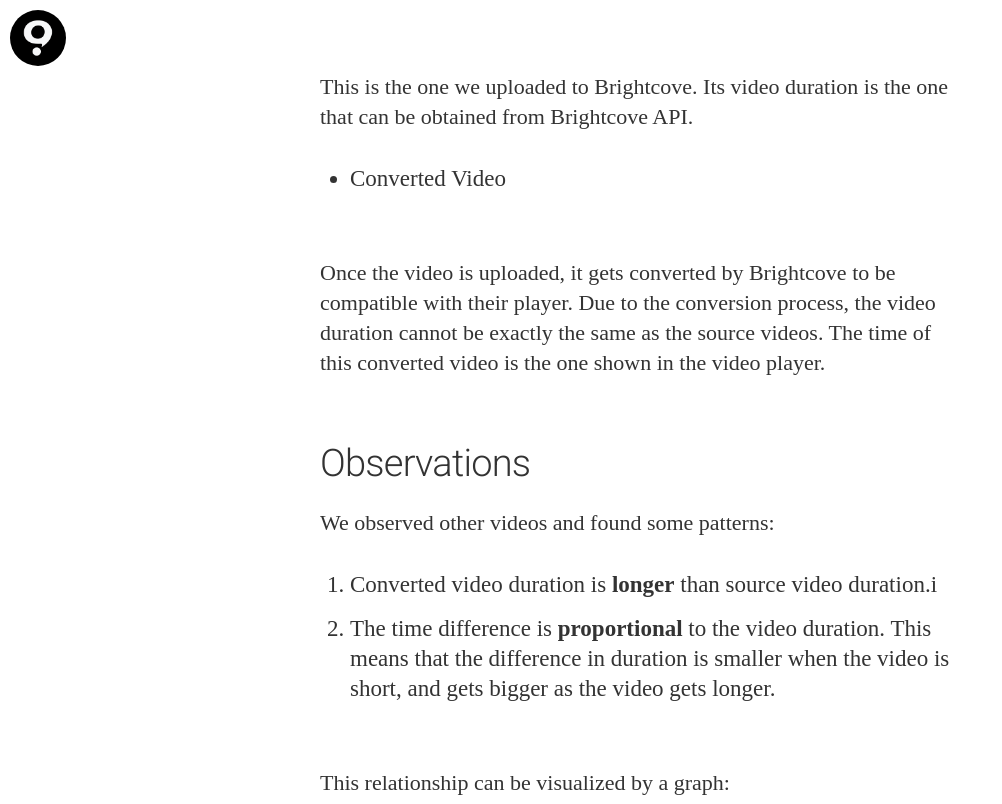
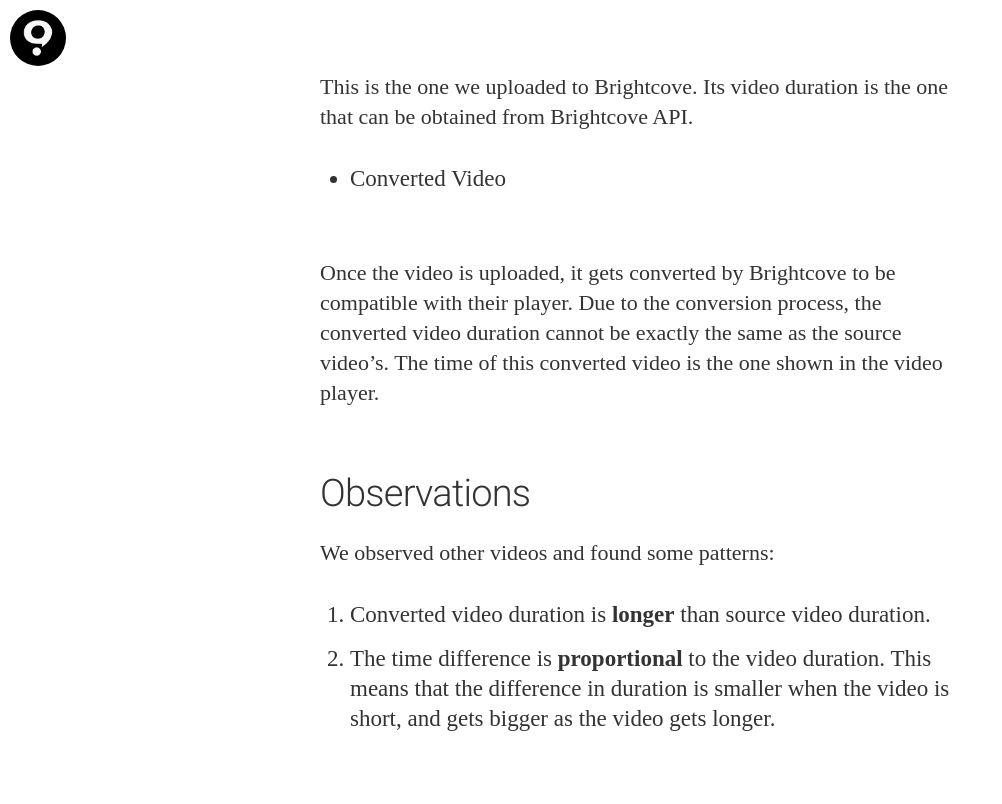
Before and after one commit to tamatamvan/quipper.github.io, a Jekyll site: the page built from _posts/2017-03-03-estimating-video-duration-by-linear-regression.markdown, in a window 1280 px wide and 900 px high, scrolled down 1861 px, cut to the strip 0-804 px from the top of the window. Shown: the whole strip, without its empty margins (0-1002 px from the left). Built offline with Jekyll 4.4.1, drawn with Linux system fonts in a browser that asks for light colours; nearby versions of some CDN libraries; emoji names are drawn with the system emoji font; some web fonts are replaced; comment, search, counter and statistics services are not loaded.

Commit message:
Final fixes

```diff
--- a/_posts/2017-03-03-estimating-video-duration-by-linear-regression.markdown
+++ b/_posts/2017-03-03-estimating-video-duration-by-linear-regression.markdown
@@ -28,13 +28,13 @@ This is the one we uploaded to Brightcove. Its video duration is the one that ca
 
 - Converted Video
 
-Once the video is uploaded, it gets converted by Brightcove to be compatible with their player. Due to the conversion process, the video duration cannot be exactly the same as the source videos. The time of this converted video is the one shown in the video player.
+Once the video is uploaded, it gets converted by Brightcove to be compatible with their player. Due to the conversion process, the converted video duration cannot be exactly the same as the source video's. The time of this converted video is the one shown in the video player.
 
 ## Observations
 
 We observed other videos and found some patterns:
 
-1. Converted video duration is **longer** than source video duration.i
+1. Converted video duration is **longer** than source video duration.
 2. The time difference is **proportional** to the video duration. This means that the difference in duration is smaller when the video is short, and gets bigger as the video gets longer.
 
 This relationship can be visualized by a graph:
```
